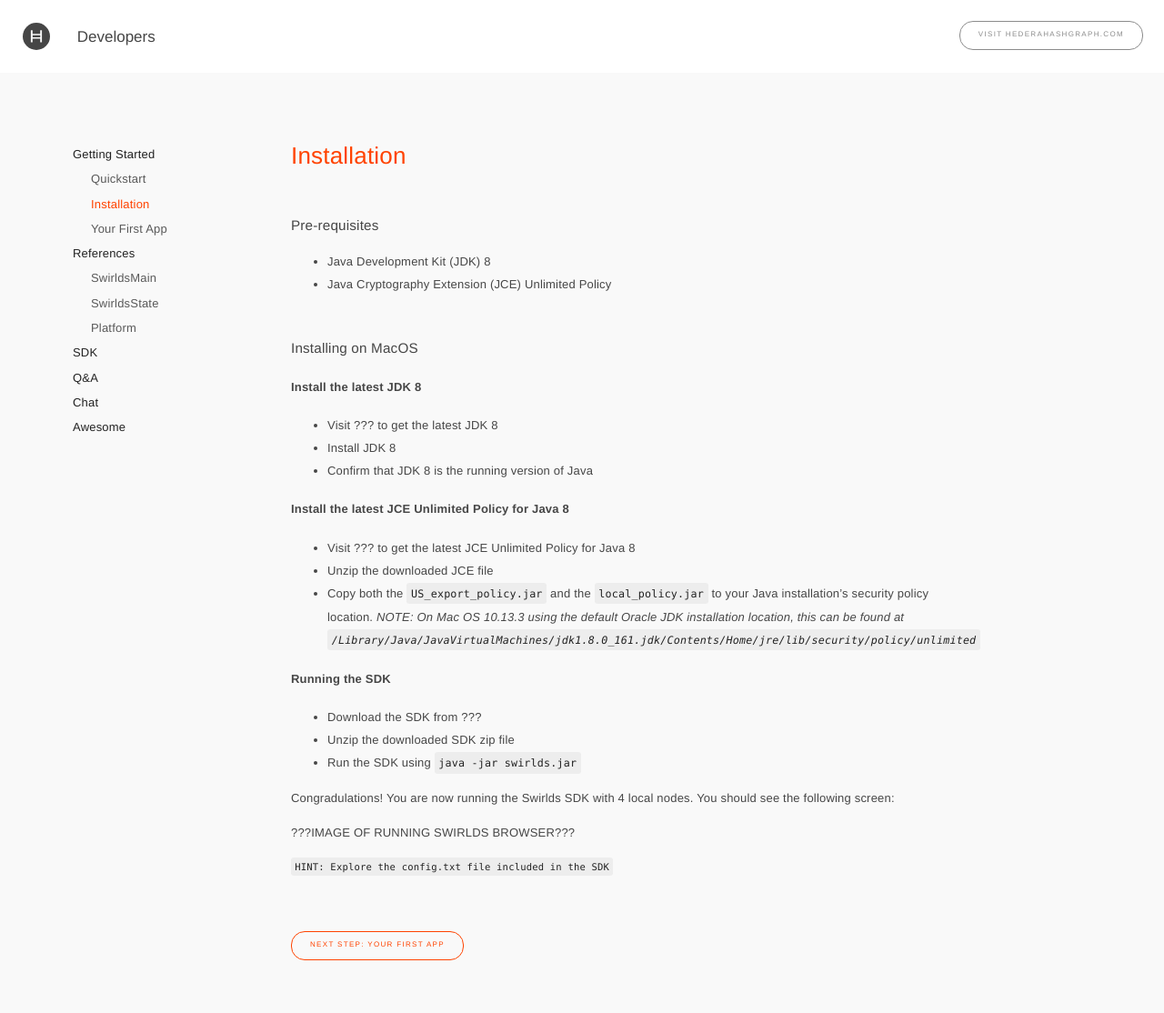
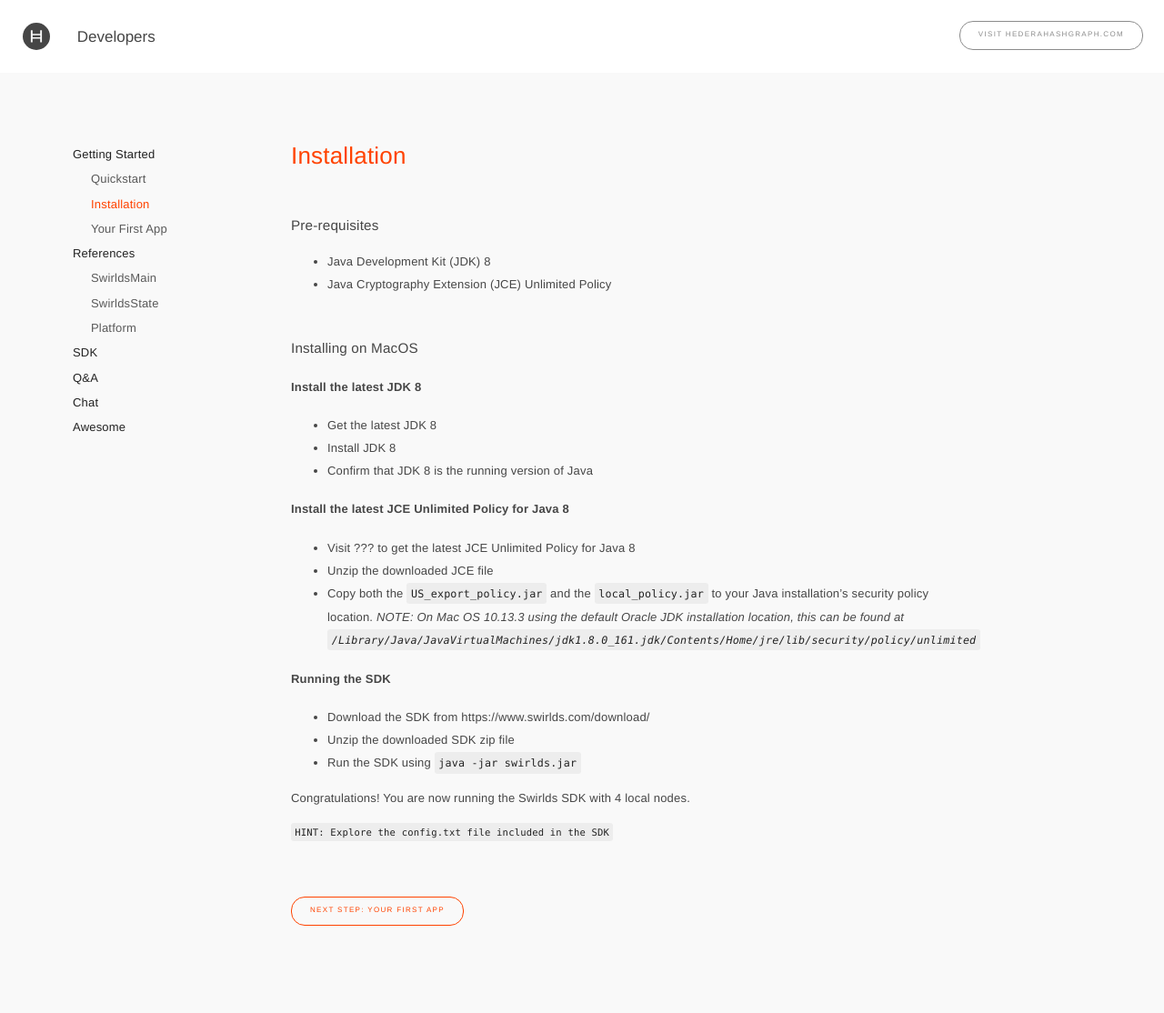
Before and after one commit to ghanem-mhd/hashgraph.github.io, a Jekyll site: the page built from _docs/installation.md, in a window 1280 px wide. Shown: the whole page at 91% size. Built offline with Jekyll 4.4.1, drawn with Linux system fonts in a browser that asks for light colours; some web fonts are replaced; after the commit the page ends 1076 px from its top, so only the background shows below that.

Commit message:
Updated quickstart docs

```diff
--- a/_docs/installation.md
+++ b/_docs/installation.md
@@ -12,7 +12,7 @@
 
 #### Install the latest JDK 8
 
-* Visit ??? to get the latest JDK 8
+* Get the latest JDK 8
 * Install JDK 8
 * Confirm that JDK 8 is the running version of Java
 
@@ -24,13 +24,11 @@
 
 #### Running the SDK
 
-* Download the SDK from ???
+* Download the SDK from https://www.swirlds.com/download/
 * Unzip the downloaded SDK zip file
 * Run the SDK using `java -jar swirlds.jar`
 
-Congradulations! You are now running the Swirlds SDK with 4 local nodes. You should see the following screen:
-
-???IMAGE OF RUNNING SWIRLDS BROWSER???
+Congratulations! You are now running the Swirlds SDK with 4 local nodes.
 
     HINT: Explore the config.txt file included in the SDK
 
```
Also changed, not shown: _docs/your-first-app.md (+2 -0 lines).
